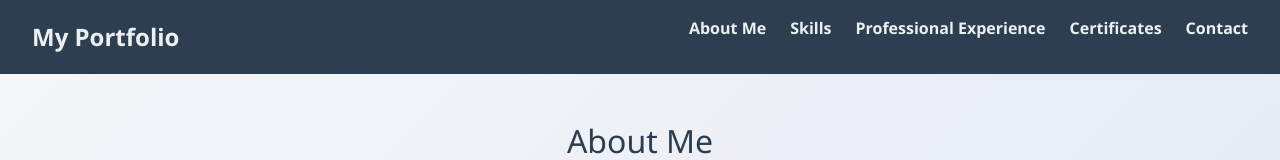
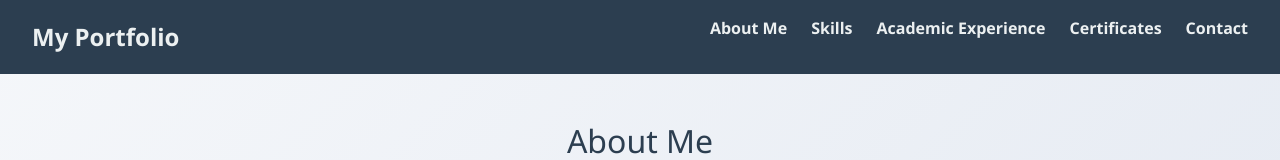
Before and after one commit to VinayakMishra-CINTEL/DAA-Portfolio, a plain HTML site: page index.html in a window 1280 px wide. Shown: the top 160 px of the page. Drawn offline with nearby package versions, Linux system fonts and the light colour scheme.

Commit message:
Update index.html

```diff
--- a/index.html
+++ b/index.html
@@ -20,7 +20,7 @@
             <ul class="nav-links">
                 <li><a href="#about">About Me</a></li>
                 <li><a href="#skills">Skills</a></li>
-                <li><a href="#experience">Professional Experience</a></li>
+                <li><a href="#experience">Academic Experience</a></li>
                 <li><a href="#certificates">Certificates</a></li>
                 <li><a href="#contact">Contact</a></li>
             </ul>
```
